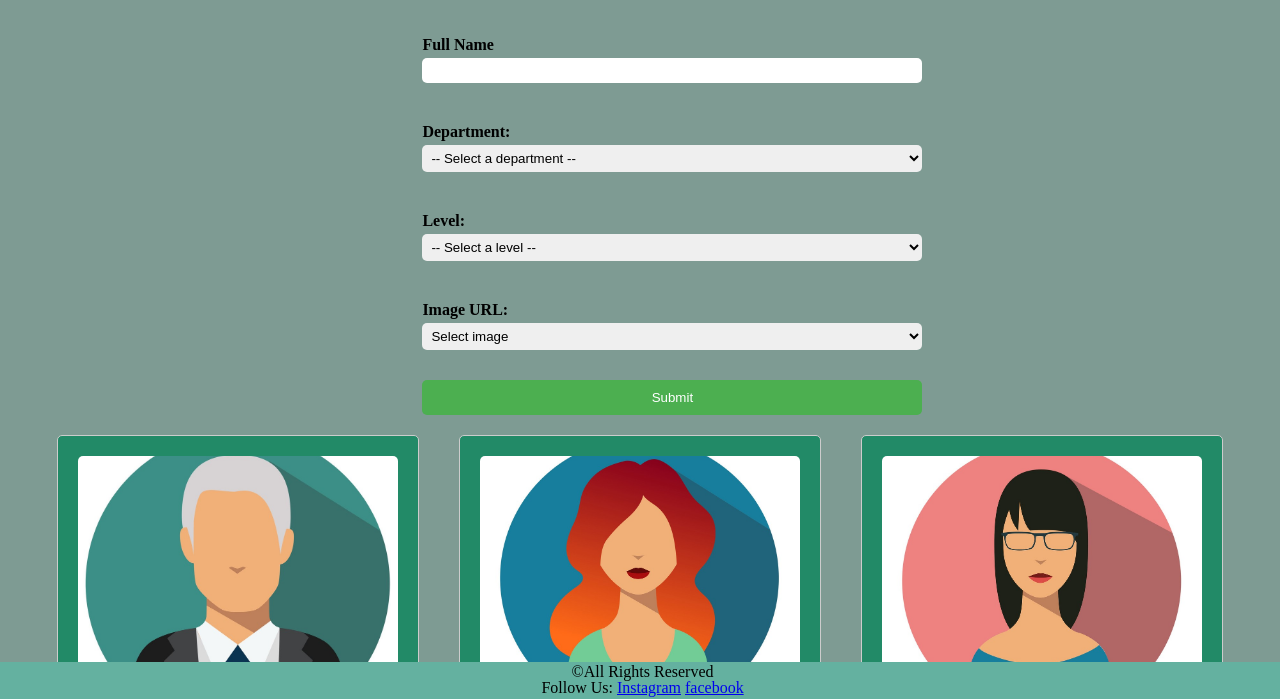
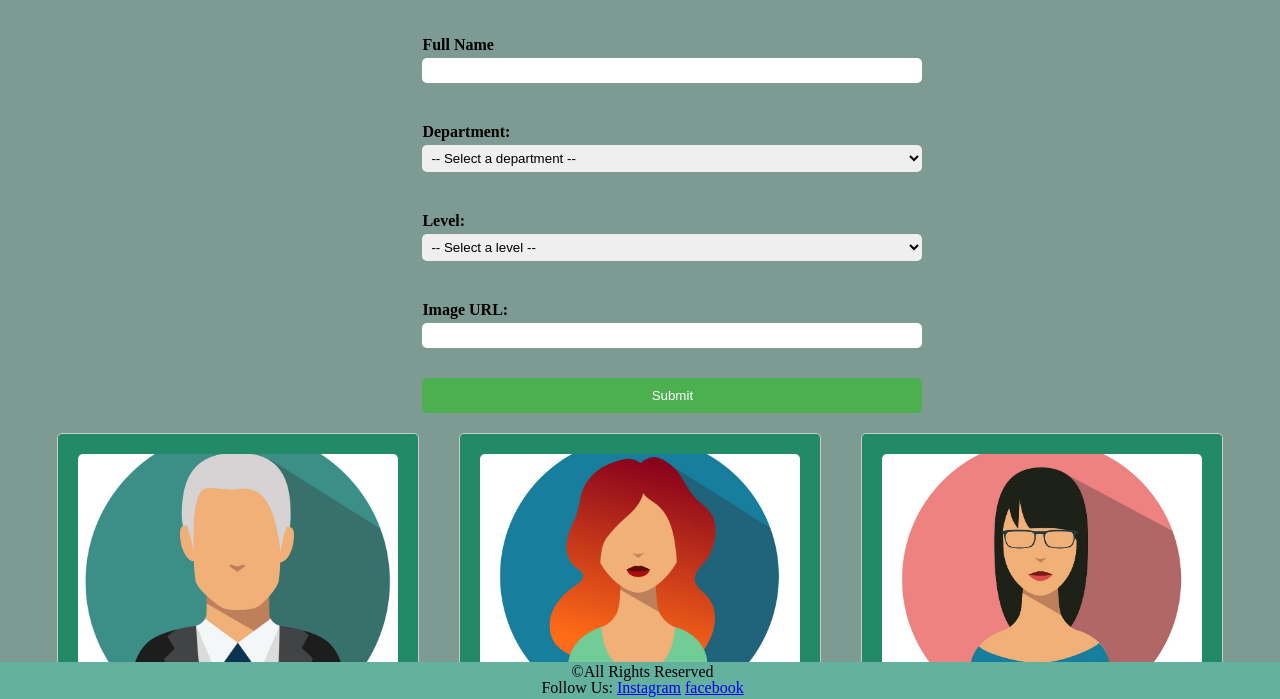
Before and after one commit to almothana-almasri/HR-management-system, a plain HTML site: page index.html in a window 1280 px wide. Shown: the part 101-800 px from the top of the page. Drawn offline with Linux system fonts and the light colour scheme.

Commit message:
changed Image URL in forms to let the user input istead of static

```diff
--- a/index.html
+++ b/index.html
@@ -44,16 +44,7 @@
             </select><br>
 
             <label for="image-url">Image URL:</label>
-            <select id="image-url" required>
-                <option value="" selected disabled>Select image</option>
-                <option value="assets/Ghazi.jpg">Ghazi</option>
-                <option value="assets/Hadi.jpg">Hadi</option>
-                <option value="assets/Lana.jpg">Lana</option>
-                <option value="assets/Omar.jpg">Omar</option>
-                <option value="assets/Rana.jpg">Rana</option>
-                <option value="assets/Safi.jpg">Safi</option>
-                <option value="assets/Tamara.jpg">Tamara</option>
-            </select>
+            <input type="text" id="image-url" name="image-url" required>
 
             <button type="submit">Submit</button>
         </form>
```
